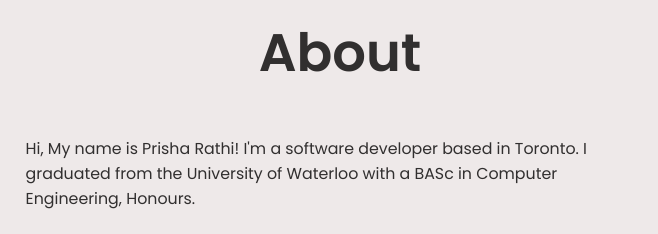
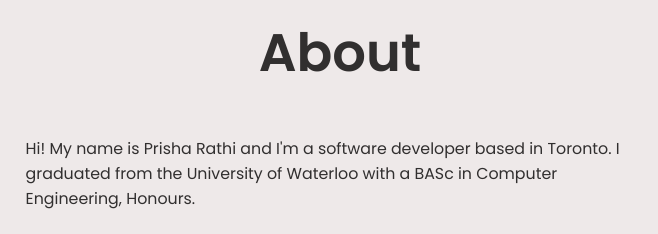
Before and after one commit to PrishaRathi/prisharathi.github.io, a plain HTML site: page index.html in a window 1280 px wide. Shown: the part 1020-1254 px from the top of the page, 472-1130 px from the left. Drawn offline with nearby package versions, Linux system fonts and the light colour scheme.

Commit message:
Update index.html for text content changes

```diff
--- a/index.html
+++ b/index.html
@@ -3,8 +3,6 @@
 <head>
     <meta charset="UTF-8">
     <meta name="viewport" content="width=device-width, initial-scale=1.0">
-    <!-- <link rel="stylesheet" href="https://cdnjs.cloudflare.com/ajax/libs/font-awesome/6.5.1/css/all.min.css"> -->
-    <!-- <link rel="stylesheet" href="https://unpkg.com/aos@next/dist/aos.css" /> -->
     <link rel="stylesheet" href="https://unpkg.com/boxicons@2.1.4/css/boxicons.min.css">
     <link rel="stylesheet" href="style.css">
     <title>Prisha's Portfolio</title>
@@ -50,7 +48,7 @@
         </div>
         <div class="about-content">
             <h2 class="heading-about">About</h2>
-            <p>Hi, My name is Prisha Rathi! I'm a software developer based in Toronto. I graduated from the
+            <p>Hi! My name is Prisha Rathi and I'm a software developer based in Toronto. I graduated from the
                 University of Waterloo with a BASc in Computer Engineering, Honours.</p>
             <div class="about-skills">
                 <p class="languages">
@@ -198,11 +196,6 @@
             &#169 2024 Prisha Rathi | All Rights Reserved
         </p>
     </footer>
-
-    <!-- <script src="https://unpkg.com/aos@next/dist/aos.js"></script>
-    <script>
-      AOS.init({offset:0});
-    </script> -->
     <script src="script.js"></script>
 </body>
 </html>
```
